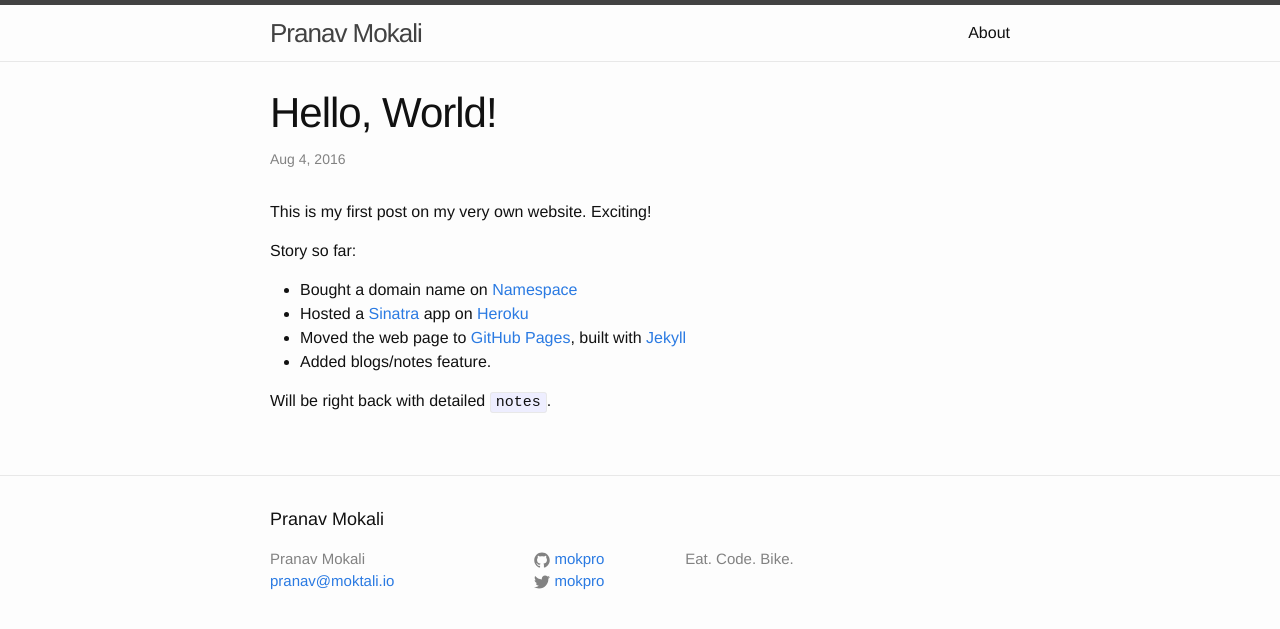
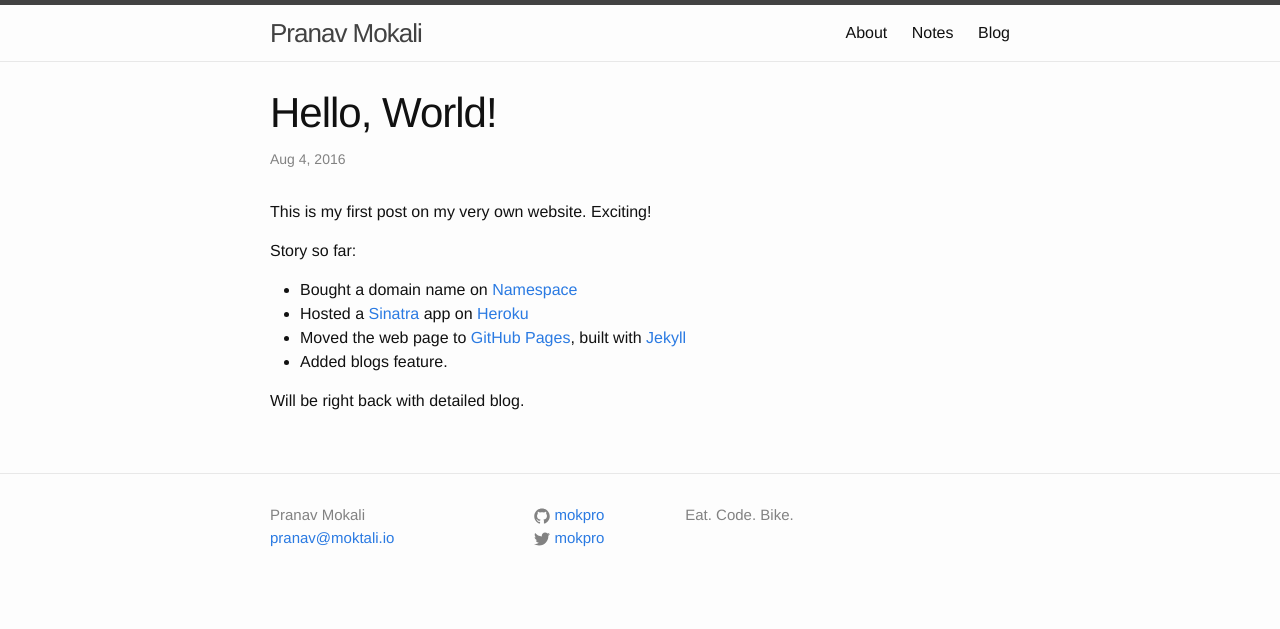
Before and after one commit to mokpro/mokpro.github.io, a Jekyll site: the page built from _posts/2016-08-04-hello-world.md, in a window 1280 px wide. Shown: the top 629 px of the page. Built offline with Jekyll 4.4.1, drawn with Linux system fonts in a browser that asks for light colours.

Commit message:
create blog page and setup blog routing

```diff
--- a/_config.yml
+++ b/_config.yml
@@ -16,3 +16,4 @@
 
 # Build settings
 markdown: kramdown
+permalink: /blog/:year/:month/:day/:title
--- a/_includes/footer.html
+++ b/_includes/footer.html
@@ -1,9 +1,6 @@
 <footer class="site-footer">
 
   <div class="wrapper">
-
-    <h2 class="footer-heading">{{ site.title }}</h2>
-
     <div class="footer-col-wrapper">
       <div class="footer-col footer-col-1">
         <ul class="contact-list">
--- a/_posts/2016-08-04-hello-world.md
+++ b/_posts/2016-08-04-hello-world.md
@@ -10,10 +10,10 @@
   - Bought a domain name on [Namespace][namespace-home]
   - Hosted a [Sinatra][sinatra-home] app on [Heroku][heroku-home]
   - Moved the web page to [GitHub Pages][github-pages], built with [Jekyll][jekyll-home]
-  - Added blogs/notes feature.
+  - Added blogs feature.
 
 
-Will be right back with detailed `notes`.
+Will be right back with detailed blog.
 
 [github-pages]: https://pages.github.com/
 [heroku-home]: http://heroku.com/
```
Also changed, not shown: other parts of _posts/2016-08-04-hello-world.md (+1 -1 lines), _posts/2016-08-04-welcome-to-jekyll.markdown (deleted, +0 -25 lines), blog/index.html (added, +25 -0 lines), index.html (+1 -17 lines), notes/index.html (added, +25 -0 lines).
